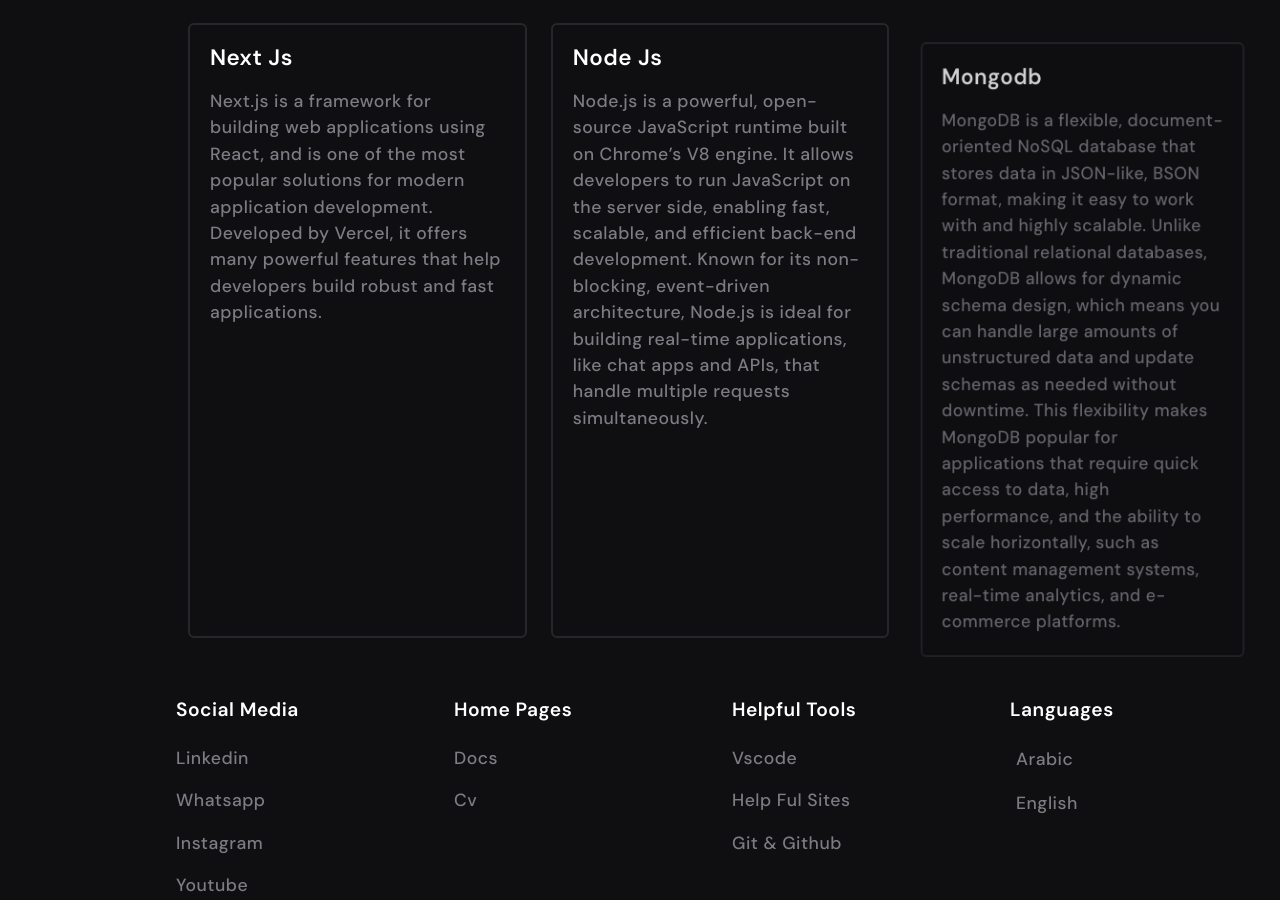
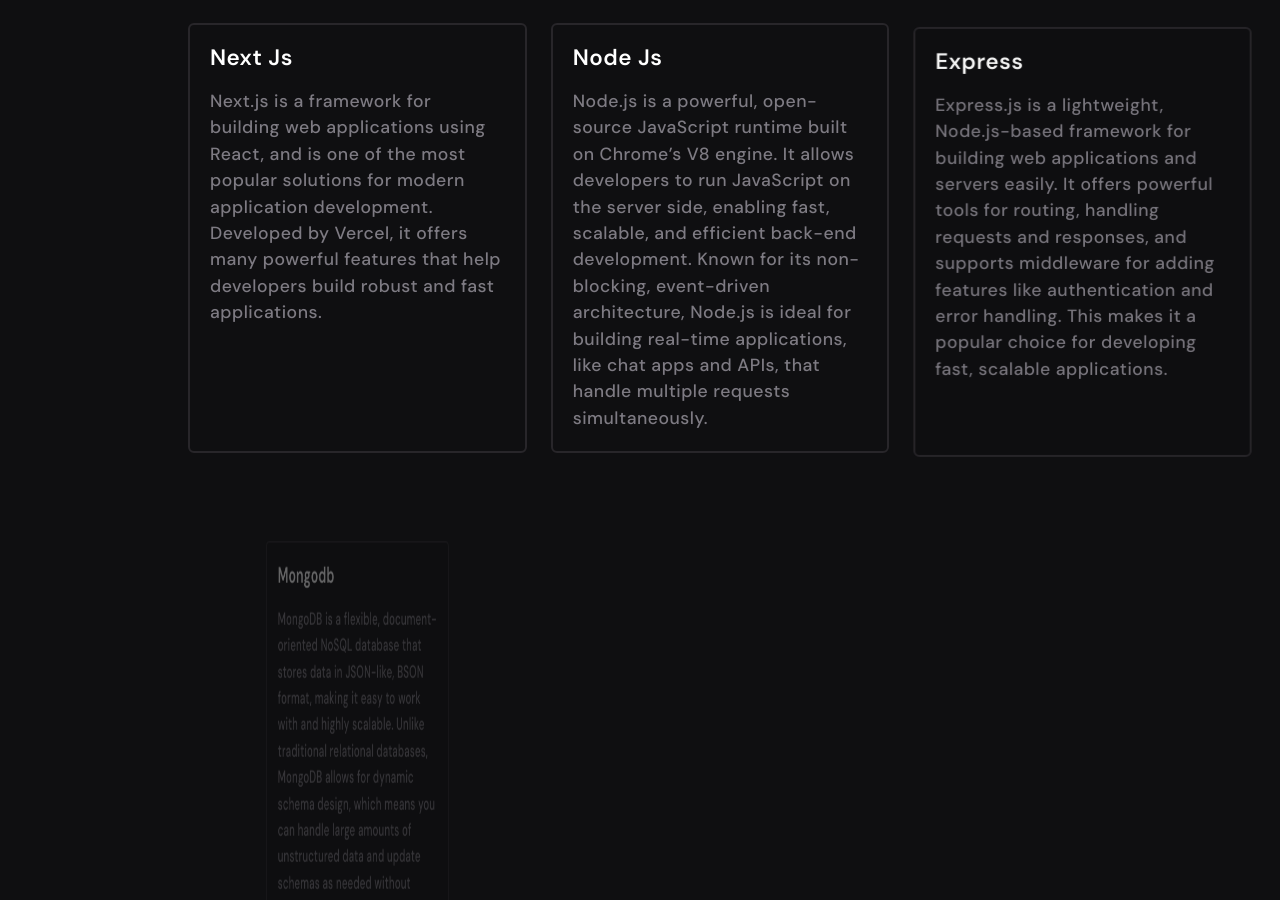
Before and after one commit to the-artist-web/the-artist-web, a Next.js app: page / in a window 1280 px wide. Shown: the part 2014-2914 px from the top of the page. Built offline with nearby package versions, Linux system fonts and the light colour scheme; some icons are missing.

Commit message:
create express

```diff
--- a/public/docs/Sliderbar-helpfulsites.json
+++ b/public/docs/Sliderbar-helpfulsites.json
@@ -103,6 +103,11 @@
                 "description": "Node.js is an open-source, cross-platform runtime environment that allows developers to run JavaScript on the server side. Built on the V8 JavaScript engine (the same one used in Google Chrome), Node.js enables developers to create scalable and high-performance applications, particularly for real-time applications like chat apps, APIs, and web servers. It uses a non-blocking, event-driven architecture, making it efficient and lightweight, particularly for handling a large number of concurrent connections. Node.js is popular for building server-side applications, handling asynchronous tasks, and creating fast and scalable network applications. It's also the foundation for many popular frameworks and tools, such as Express.js, making it a core part of the JavaScript ecosystem."
             },
             {
+                "name": "express",
+                "link": "https://expressjs.com/",
+                "description": "Express.js is a lightweight, Node.js-based framework for building web applications and servers easily. It offers powerful tools for routing, handling requests and responses, and supports middleware for adding features like authentication and error handling. This makes it a popular choice for developing fast, scalable applications."
+            },
+            {
                 "name": "mongodb",
                 "link": "https://www.mongodb.com/",
                 "description": "MongoDB is a popular, open-source, NoSQL database that stores data in a flexible, JSON-like format called BSON (Binary JSON). Unlike traditional relational databases, MongoDB doesn’t require a fixed schema, allowing for easier handling of unstructured or semi-structured data. It’s designed to scale horizontally across distributed systems, making it ideal for applications that require high availability, large amounts of data, or rapid development cycles. MongoDB supports powerful querying capabilities, indexing, and aggregation, making it suitable for a wide range of applications, from small startups to large-scale enterprise systems. It’s commonly used in web development, real-time analytics, content management systems, and applications with dynamic data requirements. MongoDB also integrates well with modern JavaScript frameworks and Node.js, making it a go-to database for developers working in full-stack JavaScript environments."
--- a/src/app/page.tsx
+++ b/src/app/page.tsx
@@ -261,6 +261,20 @@
 
               <div className="col" data-gsap-skills>
                 <Link
+                  href="/docs/express"
+                  className="card card-skill border-0 d-flex align-items-center"
+                >
+                  <div className="card-body p-0">
+                    <h2 className="text-capitalize mb-3 label-large">express</h2>
+                    <p className="text-second m-0 p-0 label-small">
+                      Express.js is a lightweight, Node.js-based framework for building web applications and servers easily. It offers powerful tools for routing, handling requests and responses, and supports middleware for adding features like authentication and error handling. This makes it a popular choice for developing fast, scalable applications.
+                    </p>
+                  </div>
+                </Link>
+              </div>
+
+              <div className="col" data-gsap-skills>
+                <Link
                   href="/docs/mongodb"
                   className="card card-skill border-0 d-flex align-items-center"
                 >
```
